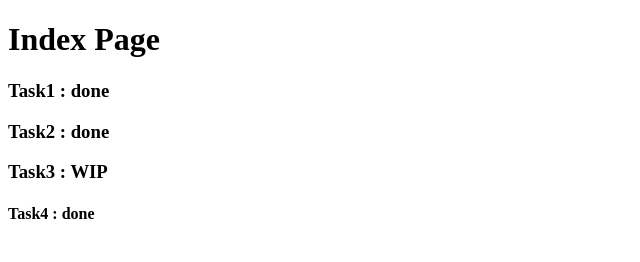
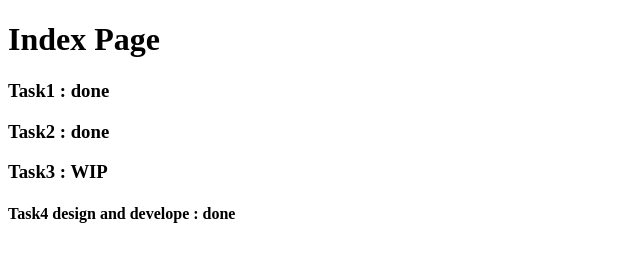
Before and after one commit to THREEerfan/mysite, a plain HTML site: page Index.html in a window 1280 px wide. Shown: the whole page, without its empty margins (0-640 px from the left). Drawn offline with Linux system fonts and the light colour scheme.

Commit message:
add new feature

```diff
--- a/Index.html
+++ b/Index.html
@@ -10,6 +10,6 @@
     <h3>Task1 : done</h3>
     <h3>Task2 : done</h3>
     <h3>Task3 : WIP</h3>
-    <h4>Task4 : done</h4>
+    <h4>Task4 design and develope : done</h4>
 </body>
 </html>
```
